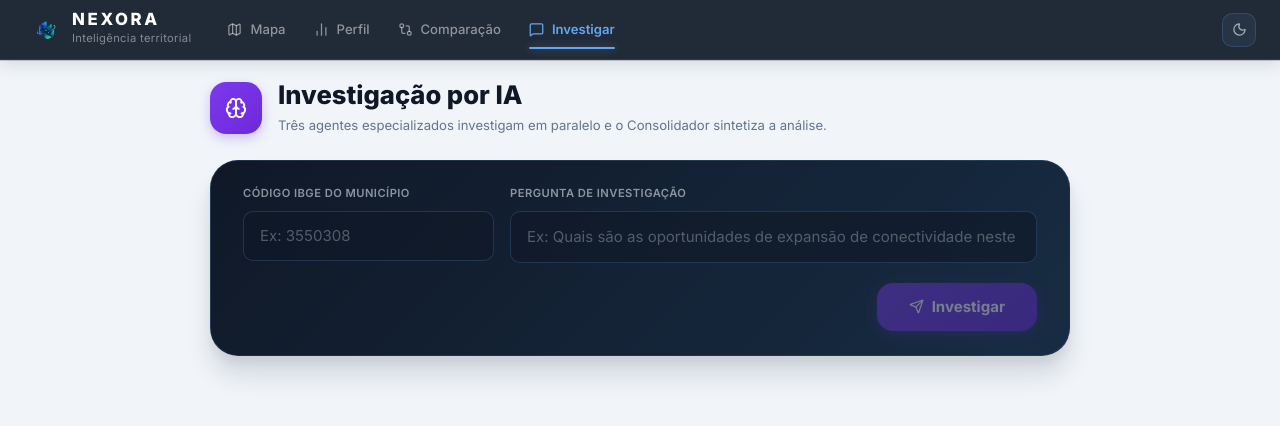
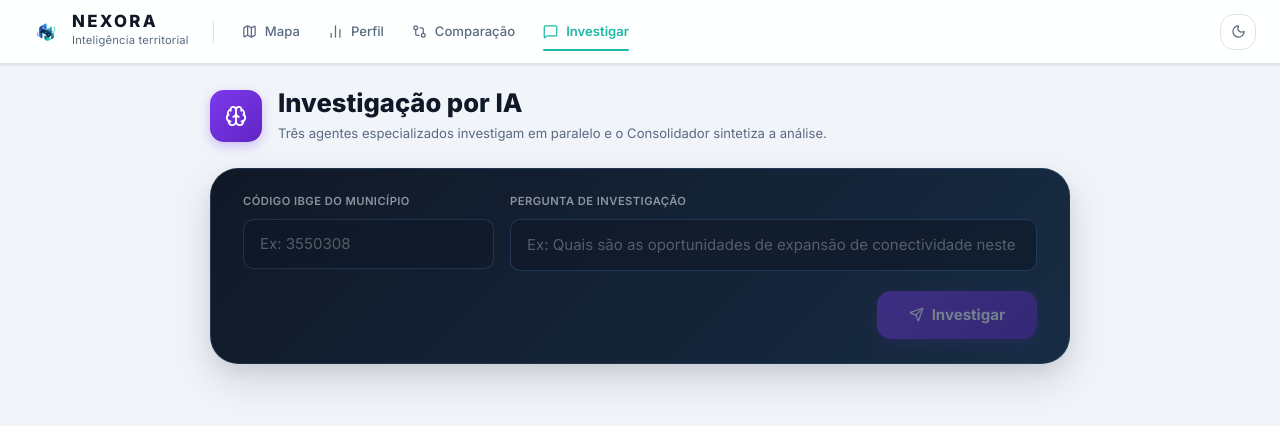
Before and after one commit to pietrobellacosadev/NEXORA, a React (Vite) app in the folder frontend/: page /investigar in a window 1280 px wide. Shown: the top 426 px of the page. Built offline with nearby package versions, Linux system fonts and the light colour scheme.

Commit message:
redesign: nova paleta e tokens — azul profundo, verde tecnológico, azul conexão

```diff
--- a/frontend/src/components/layout/AppLayout.css
+++ b/frontend/src/components/layout/AppLayout.css
@@ -6,21 +6,21 @@
 
 .app-layout__main {
   flex: 1;
-  padding: var(--sp-5) 0 var(--sp-10);
+  padding: var(--sp-6) 0 var(--sp-12);
 }
 
 .app-layout__container {
   max-width: var(--max-width);
   margin: 0 auto;
-  padding: 0 var(--sp-5);
+  padding: 0 var(--sp-6);
 }
 
-@media (max-width: 720px) {
+/* Mobile: espaço para bottom nav */
+@media (max-width: 768px) {
   .app-layout__main {
     padding-bottom: calc(72px + env(safe-area-inset-bottom, 0px));
   }
-
   .app-layout__container {
-    padding: 0 var(--sp-3);
+    padding: 0 var(--sp-4);
   }
 }
--- a/frontend/src/components/layout/TopBar.css
+++ b/frontend/src/components/layout/TopBar.css
@@ -1,17 +1,17 @@
 /* ═══════════════════════════════════════════════════════════════════════════
-   TopBar — barra de navegação principal
+   TopBar + Bottom Nav
    ═══════════════════════════════════════════════════════════════════════════ */
+
 .topbar {
   position: sticky;
   top: 0;
   z-index: var(--z-overlay);
   height: var(--nav-height);
-  /* Deep dark premium background */
-  background: color-mix(in srgb, #101827 92%, transparent);
-  backdrop-filter: blur(20px) saturate(160%);
-  -webkit-backdrop-filter: blur(20px) saturate(160%);
-  border-bottom: 1px solid rgba(99,167,242,.14);
-  box-shadow: 0 1px 0 rgba(0,0,0,.18), 0 4px 16px rgba(16,24,39,.12);
+  background: color-mix(in srgb, var(--color-card) 92%, transparent);
+  backdrop-filter: blur(20px) saturate(180%);
+  -webkit-backdrop-filter: blur(20px) saturate(180%);
+  border-bottom: 1px solid var(--color-line);
+  box-shadow: 0 1px 0 var(--color-line), var(--shadow-sm);
 }
 
 .topbar__inner {
@@ -21,7 +21,7 @@
   height: 100%;
   display: flex;
   align-items: center;
-  gap: var(--sp-4);
+  gap: var(--sp-3);
 }
 
 /* ── Marca ──────────────────────────────────────────────────────────────── */
@@ -32,38 +32,42 @@
   text-decoration: none;
   flex-shrink: 0;
   padding: var(--sp-1) var(--sp-2);
-  border-radius: var(--r-md);
+  border-radius: var(--r-lg);
   transition: background var(--t-fast) var(--ease-out);
 }
-
-.topbar__brand:hover {
-  background: rgba(99,167,242,.1);
-  text-decoration: none;
-}
+.topbar__brand:hover { background: var(--color-highlight); text-decoration: none; }
 
 .topbar__logo-img {
-  display: block;
   width: 28px;
   height: 28px;
-  object-fit: contain;
   flex-shrink: 0;
+  display: block;
 }
 
 .topbar__name {
   display: block;
   font-size: var(--text-md);
   font-weight: 800;
-  letter-spacing: 0.16em;
-  color: #fff;
+  letter-spacing: 0.14em;
+  color: var(--color-ink);
   line-height: 1;
 }
 
 .topbar__tagline {
   display: block;
   font-size: var(--text-xs);
-  color: rgba(255,255,255,.45);
-  letter-spacing: 0.03em;
+  color: var(--color-muted);
+  letter-spacing: 0.02em;
   margin-top: 2px;
+}
+
+/* ── Separador ──────────────────────────────────────────────────────────── */
+.topbar__divider {
+  width: 1px;
+  height: 22px;
+  background: var(--color-line);
+  flex-shrink: 0;
+  margin: 0 var(--sp-1);
 }
 
 /* ── Navegação ──────────────────────────────────────────────────────────── */
@@ -82,20 +86,19 @@
   border-radius: var(--r-md);
   font-size: var(--text-sm);
   font-weight: 500;
-  color: rgba(255,255,255,.5);
+  color: var(--color-muted);
   text-decoration: none;
-  transition: color var(--t-fast) var(--ease-out), background var(--t-fast) var(--ease-out);
+  transition: color var(--t-fast) var(--ease-out),
+              background var(--t-fast) var(--ease-out);
   white-space: nowrap;
 }
-
 .topbar__link:hover {
-  color: rgba(255,255,255,.9);
-  background: rgba(99,167,242,.12);
+  color: var(--color-ink);
+  background: var(--color-highlight);
   text-decoration: none;
 }
-
 .topbar__link--active {
-  color: #63A7F2;
+  color: var(--color-accent);
   font-weight: 600;
 }
 
@@ -105,9 +108,8 @@
   left: var(--sp-3);
   right: var(--sp-3);
   height: 2px;
-  background: #63A7F2;
+  background: var(--color-accent);
   border-radius: var(--r-full);
-  box-shadow: 0 0 8px rgba(99,167,242,.5);
 }
 
 /* ── Ações ──────────────────────────────────────────────────────────────── */
@@ -121,70 +123,69 @@
 .topbar__action-btn {
   display: grid;
   place-items: center;
-  width: 34px;
-  height: 34px;
-  border: 1px solid rgba(99,167,242,.2);
-  border-radius: var(--r-md);
-  background: rgba(99,167,242,.08);
-  color: rgba(255,255,255,.6);
+  width: 36px;
+  height: 36px;
+  border: 1.5px solid var(--color-line);
+  border-radius: var(--r-lg);
+  background: var(--color-card);
+  color: var(--color-muted);
   transition: border-color var(--t-fast), color var(--t-fast), background var(--t-fast);
-  cursor: pointer;
+}
+.topbar__action-btn:hover {
+  border-color: var(--color-accent);
+  color: var(--color-accent);
+  background: var(--color-accent-lt);
 }
 
-.topbar__action-btn:hover {
-  border-color: #63A7F2;
-  color: #63A7F2;
-  background: rgba(99,167,242,.18);
-}
-
-/* ── Bottom nav (mobile only) ────────────────────────────────────────────── */
-.bottomnav {
+/* ── Bottom Navigation (mobile) ─────────────────────────────────────────── */
+.bottom-nav {
   display: none;
-}
-
-@media (max-width: 768px) {
-  .bottomnav {
-    display: flex;
   position: fixed;
   bottom: 0;
   left: 0;
   right: 0;
   z-index: var(--z-overlay);
-    height: 60px;
-    background: color-mix(in srgb, #101827 96%, transparent);
-    backdrop-filter: blur(20px) saturate(160%);
-    -webkit-backdrop-filter: blur(20px) saturate(160%);
-    border-top: 1px solid rgba(99,167,242,.14);
-    box-shadow: 0 -1px 0 rgba(0,0,0,.18), 0 -4px 16px rgba(16,24,39,.14);
+  height: calc(60px + env(safe-area-inset-bottom, 0px));
   padding-bottom: env(safe-area-inset-bottom, 0px);
+  background: color-mix(in srgb, var(--color-card) 96%, transparent);
+  backdrop-filter: blur(20px) saturate(180%);
+  -webkit-backdrop-filter: blur(20px) saturate(180%);
+  border-top: 1px solid var(--color-line);
+  box-shadow: 0 -1px 0 var(--color-line), 0 -4px 12px rgba(16,24,39,.08);
+  align-items: stretch;
 }
 
-  .bottomnav__item {
+.bottom-nav__item {
   flex: 1;
   display: flex;
   flex-direction: column;
   align-items: center;
   justify-content: center;
   gap: 3px;
+  font-size: 0.65rem;
+  font-weight: 500;
+  color: var(--color-muted);
   text-decoration: none;
-    color: rgba(255,255,255,.4);
-    font-size: 10px;
-    font-weight: 500;
   transition: color var(--t-fast);
-    padding: 8px 0;
+  padding-bottom: 2px;
+}
+.bottom-nav__item:hover { text-decoration: none; }
+.bottom-nav__item--active {
+  color: var(--color-accent);
+  font-weight: 700;
+}
+.bottom-nav__item--active svg {
+  filter: drop-shadow(0 0 4px color-mix(in srgb, var(--color-accent) 60%, transparent));
 }
 
-  .bottomnav__item:hover,
-  .bottomnav__item--active {
-    color: #63A7F2;
-    text-decoration: none;
+/* ── Responsivo ─────────────────────────────────────────────────────────── */
+@media (max-width: 768px) {
+  .topbar__tagline       { display: none; }
+  .topbar__link span     { display: none; }
+  .topbar__link          { padding: var(--sp-2); gap: 0; }
+  .topbar__inner         { padding: 0 var(--sp-4); gap: var(--sp-2); }
+  .topbar__brand-text    { display: none; }
+  .topbar__divider       { display: none; }
+  .topbar__nav           { display: none; }
+  .bottom-nav            { display: flex; }
 }
-}
-
-/* ── Responsivo desktop ──────────────────────────────────────────────────── */
-@media (max-width: 768px) {
-  .topbar__tagline { display: none; }
-  .topbar__nav     { display: none; }
-  .topbar__inner   { padding: 0 var(--sp-4); }
-  .topbar__brand-text { display: none; }
-}
--- a/frontend/src/components/layout/TopBar.tsx
+++ b/frontend/src/components/layout/TopBar.tsx
@@ -12,9 +12,9 @@ interface TopBarProps {
 }
 
 const NAV_ITEMS = [
-  { to: '/mapa',       label: 'Mapa',        icon: Map           },
-  { to: '/perfil',     label: 'Perfil',      icon: BarChart2     },
-  { to: '/comparar',   label: 'Comparação',  icon: GitCompare    },
+  { to: '/mapa',       label: 'Mapa',        icon: Map         },
+  { to: '/perfil',     label: 'Perfil',      icon: BarChart2   },
+  { to: '/comparar',   label: 'Comparação',  icon: GitCompare  },
   { to: '/investigar', label: 'Investigar',  icon: MessageSquare },
 ]
 
@@ -31,8 +31,8 @@ export default function TopBar({ theme, onToggleTheme }: TopBarProps) {
               src="/nexora-icon.svg"
               alt="NEXORA"
               className="topbar__logo-img"
-              width={28}
-              height={28}
+              width="28"
+              height="28"
             />
             <div className="topbar__brand-text">
               <span className="topbar__name">NEXORA</span>
@@ -40,7 +40,10 @@ export default function TopBar({ theme, onToggleTheme }: TopBarProps) {
             </div>
           </NavLink>
 
-          {/* Navegação desktop */}
+          {/* Separador */}
+          <div className="topbar__divider" aria-hidden="true" />
+
+          {/* Navegação */}
           <nav className="topbar__nav" aria-label="Navegação principal">
             {NAV_ITEMS.map(({ to, label, icon: Icon }) => {
               const active = location.pathname.startsWith(to)
@@ -56,7 +59,7 @@ export default function TopBar({ theme, onToggleTheme }: TopBarProps) {
                     <motion.span
                       className="topbar__link-indicator"
                       layoutId="nav-indicator"
-                      transition={{ type: 'spring', stiffness: 380, damping: 32 }}
+                      transition={{ type: 'spring', stiffness: 400, damping: 34 }}
                     />
                   )}
                 </NavLink>
@@ -70,7 +73,7 @@ export default function TopBar({ theme, onToggleTheme }: TopBarProps) {
               className="topbar__action-btn"
               onClick={onToggleTheme}
               aria-label={theme === 'dark' ? 'Tema claro' : 'Tema escuro'}
-              whileTap={{ scale: 0.9 }}
+              whileTap={{ scale: 0.90 }}
               whileHover={{ scale: 1.06 }}
             >
               {theme === 'dark' ? <Sun size={15} /> : <Moon size={15} />}
@@ -80,14 +83,14 @@ export default function TopBar({ theme, onToggleTheme }: TopBarProps) {
       </header>
 
       {/* Bottom navigation — mobile only */}
-      <nav className="bottomnav" aria-label="Navegação mobile">
+      <nav className="bottom-nav" aria-label="Navegação mobile">
         {NAV_ITEMS.map(({ to, label, icon: Icon }) => {
           const active = location.pathname.startsWith(to)
           return (
             <NavLink
               key={to}
               to={to}
-              className={`bottomnav__item${active ? ' bottomnav__item--active' : ''}`}
+              className={`bottom-nav__item${active ? ' bottom-nav__item--active' : ''}`}
             >
               <Icon size={20} aria-hidden="true" />
               <span>{label}</span>
--- a/frontend/src/styles/tokens.css
+++ b/frontend/src/styles/tokens.css
@@ -1,65 +1,73 @@
 /* ═══════════════════════════════════════════════════════════════════════════
-   NEXORA — Design Tokens v3
-   Paleta: Azul profundo #101827 · Azul petróleo #172C43
-           Verde tecnológico #20B8A5 · Azul conexão #63A7F2
-           Cinza claro #F1F5F9
+   NEXORA — Design Tokens v3  |  Paleta: azul profundo · verde tecnológico
    ═══════════════════════════════════════════════════════════════════════════ */
 
 :root {
   /* ── Cores neutras ──────────────────────────────────────────────────────── */
-  --color-ink:        #101827;
-  --color-paper:      #F1F5F9;
+  --color-ink:        #101827;   /* azul profundo */
+  --color-paper:      #F1F5F9;   /* cinza claro   */
   --color-card:       #ffffff;
-  --color-line:       #e2e8f0;
-  --color-muted:      #64748b;
-  --color-highlight:  #eef2f7;
+  --color-line:       #dde3ed;
+  --color-muted:      #5a6a82;
+  --color-highlight:  #eaf0f8;
+  --color-surface:    #f7fafc;
 
-  /* ── Pilar Mercado (azul conexão #63A7F2) ─────────────────────────────── */
-  --color-market:      #63A7F2;
-  --color-market-lt:   #eaf3fe;
-  --color-market-dk:   #3b82f6;
-  --color-market-mid:  #7dbaf5;
+  /* ── Pilar Mercado (azul conexão) ─────────────────────────────────────── */
+  --color-market:      #2d7dd2;
+  --color-market-lt:   #eaf3ff;
+  --color-market-dk:   #1a5fa8;
+  --color-market-mid:  #63A7F2;
 
-  /* ── Pilar Social (verde tecnológico #20B8A5) ─────────────────────────── */
+  /* ── Pilar Social (verde tecnológico) ────────────────────────────────── */
   --color-social:      #20B8A5;
-  --color-social-lt:   #e6f9f7;
-  --color-social-dk:   #178a7a;
-  --color-social-mid:  #3dd5c4;
+  --color-social-lt:   #e6faf8;
+  --color-social-dk:   #178f80;
+  --color-social-mid:  #34d4bf;
 
-  /* ── IA / Consolidador (violeta harmonizado) ──────────────────────────── */
+  /* ── IA / Consolidador (violeta) ──────────────────────────────────────── */
   --color-ai:          #7c3aed;
-  --color-ai-lt:       #f0ebff;
-  --color-ai-dk:       #6d28d9;
+  --color-ai-lt:       #f3efff;
+  --color-ai-dk:       #6025c4;
+
+  /* ── Accent / destaque principal ─────────────────────────────────────── */
+  --color-accent:      #20B8A5;
+  --color-accent-lt:   #e6faf8;
+  --color-link:        #63A7F2;
 
   /* ── Alerta / dado ausente ────────────────────────────────────────────── */
   --color-warn:        #d97706;
-  --color-warn-lt:     #fffbeb;
+  --color-warn-lt:     #fff8ed;
   --color-warn-dk:     #b45309;
 
   /* ── Erro ─────────────────────────────────────────────────────────────── */
   --color-error:       #dc2626;
   --color-error-lt:    #fef2f2;
 
+  /* ── Sucesso ──────────────────────────────────────────────────────────── */
+  --color-ok:          #16a34a;
+  --color-ok-lt:       #f0fdf4;
+
   /* ── Gradientes ───────────────────────────────────────────────────────── */
-  --gradient-hero:    linear-gradient(135deg, #101827 0%, #172C43 60%, #0d3d36 100%);
-  --gradient-market:  linear-gradient(135deg, #63A7F2, #3b82f6);
-  --gradient-social:  linear-gradient(135deg, #20B8A5, #178a7a);
-  --gradient-ai:      linear-gradient(135deg, #7c3aed, #6d28d9);
-  --gradient-card:    linear-gradient(145deg, #ffffff 0%, #f8fafc 100%);
+  --gradient-hero:    linear-gradient(135deg, #101827 0%, #172C43 45%, #0d3d36 100%);
+  --gradient-market:  linear-gradient(135deg, #2d7dd2, #1a5fa8);
+  --gradient-social:  linear-gradient(135deg, #20B8A5, #178f80);
+  --gradient-ai:      linear-gradient(135deg, #7c3aed, #6025c4);
+  --gradient-accent:  linear-gradient(135deg, #20B8A5, #63A7F2);
+  --gradient-card:    linear-gradient(145deg, #ffffff 0%, #f7fafc 100%);
 
   /* ── Tipografia ───────────────────────────────────────────────────────── */
-  --font-sans:        "Inter", "Segoe UI", system-ui, -apple-system, sans-serif;
-  --font-mono:        "JetBrains Mono", "Fira Code", "Cascadia Code", monospace;
+  --font-sans:  "Inter", "Segoe UI", system-ui, -apple-system, sans-serif;
+  --font-mono:  "JetBrains Mono", "Fira Code", "Cascadia Code", monospace;
 
-  --text-xs:    0.70rem;   /* 11.2px */
-  --text-sm:    0.82rem;   /* 13.1px */
-  --text-base:  0.94rem;   /* 15px   */
-  --text-md:    1.05rem;   /* 16.8px */
-  --text-lg:    1.18rem;   /* 18.9px */
-  --text-xl:    1.35rem;   /* 21.6px */
-  --text-2xl:   1.6rem;    /* 25.6px */
-  --text-3xl:   2rem;      /* 32px   */
-  --text-4xl:   2.5rem;    /* 40px   */
+  --text-xs:    0.70rem;
+  --text-sm:    0.82rem;
+  --text-base:  0.94rem;
+  --text-md:    1.05rem;
+  --text-lg:    1.18rem;
+  --text-xl:    1.35rem;
+  --text-2xl:   1.6rem;
+  --text-3xl:   2rem;
+  --text-4xl:   2.5rem;
 
   --leading-tight:  1.2;
   --leading-snug:   1.4;
@@ -80,31 +88,32 @@
   /* ── Raios de borda ───────────────────────────────────────────────────── */
   --r-sm:   6px;
   --r-md:   10px;
-  --r-lg:   16px;
+  --r-lg:   14px;
   --r-xl:   20px;
   --r-2xl:  28px;
   --r-full: 9999px;
 
   /* ── Sombras ──────────────────────────────────────────────────────────── */
-  --shadow-xs:    0 1px 2px rgba(16,24,39,.05);
-  --shadow-sm:    0 1px 3px rgba(16,24,39,.08), 0 1px 2px rgba(16,24,39,.04);
-  --shadow-md:    0 4px 6px rgba(16,24,39,.07), 0 2px 4px rgba(16,24,39,.04);
-  --shadow-lg:    0 10px 15px rgba(16,24,39,.09), 0 4px 6px rgba(16,24,39,.04);
-  --shadow-xl:    0 20px 25px rgba(16,24,39,.12), 0 8px 10px rgba(16,24,39,.05);
-  --shadow-inset: inset 0 1px 2px rgba(16,24,39,.06);
+  --shadow-xs:  0 1px 2px rgba(16,24,39,.06);
+  --shadow-sm:  0 1px 4px rgba(16,24,39,.08), 0 1px 2px rgba(16,24,39,.04);
+  --shadow-md:  0 4px 12px rgba(16,24,39,.10), 0 2px 4px rgba(16,24,39,.05);
+  --shadow-lg:  0 8px 24px rgba(16,24,39,.12), 0 4px 8px rgba(16,24,39,.06);
+  --shadow-xl:  0 16px 40px rgba(16,24,39,.14), 0 8px 16px rgba(16,24,39,.06);
+  --shadow-glow-teal: 0 0 20px rgba(32,184,165,.25);
+  --shadow-glow-blue: 0 0 20px rgba(99,167,242,.25);
 
   /* ── Transições ───────────────────────────────────────────────────────── */
   --ease-out:   cubic-bezier(0.16, 1, 0.3, 1);
   --ease-in:    cubic-bezier(0.4, 0, 1, 1);
   --ease-inout: cubic-bezier(0.4, 0, 0.2, 1);
   --t-fast:   120ms;
-  --t-normal: 200ms;
-  --t-slow:   350ms;
+  --t-normal: 220ms;
+  --t-slow:   380ms;
 
   /* ── Layout ───────────────────────────────────────────────────────────── */
   --max-width:     1280px;
-  --sidebar-width: 280px;
-  --nav-height:    60px;
+  --sidebar-width: 300px;
+  --nav-height:    64px;
 
   /* ── Z-index ──────────────────────────────────────────────────────────── */
   --z-base:    0;
@@ -117,42 +126,68 @@
 /* ── Tema escuro ─────────────────────────────────────────────────────────── */
 @media (prefers-color-scheme: dark) {
   :root:not([data-theme="light"]) {
-    --color-ink:        #F1F5F9;
+    --color-ink:        #edf2f7;
     --color-paper:      #101827;
     --color-card:       #172C43;
-    --color-line:       #1e3a5f;
-    --color-muted:      #94a3b8;
-    --color-highlight:  #172C43;
-    --color-market:     #7dbaf5;
-    --color-market-lt:  #0f2744;
-    --color-social:     #3dd5c4;
-    --color-social-lt:  #062e2a;
+    --color-line:       #223350;
+    --color-muted:      #8ba3c0;
+    --color-highlight:  #1a2f4a;
+    --color-surface:    #141e2d;
+    --color-market:     #63A7F2;
+    --color-market-lt:  #172340;
+    --color-market-dk:  #93c5fd;
+    --color-market-mid: #7bb8f7;
+    --color-social:     #34d4bf;
+    --color-social-lt:  #0d2e2b;
+    --color-social-dk:  #5fe0cf;
+    --color-social-mid: #4ddec9;
     --color-ai:         #a78bfa;
-    --color-ai-lt:      #2e1065;
+    --color-ai-lt:      #2a1854;
+    --color-ai-dk:      #c4b5fd;
+    --color-accent:     #34d4bf;
+    --color-accent-lt:  #0d2e2b;
+    --color-link:       #7bb8f7;
     --color-warn:       #fbbf24;
-    --color-warn-lt:    #451a03;
+    --color-warn-lt:    #2d1800;
     --color-error:      #f87171;
-    --color-error-lt:   #450a0a;
-    --gradient-card:    linear-gradient(145deg, #172C43 0%, #0f1e30 100%);
+    --color-error-lt:   #2d0808;
+    --gradient-hero:    linear-gradient(135deg, #0a1120 0%, #101827 45%, #0b2420 100%);
+    --gradient-card:    linear-gradient(145deg, #172C43 0%, #1a3050 100%);
+    --shadow-sm:  0 1px 4px rgba(0,0,0,.3);
+    --shadow-md:  0 4px 12px rgba(0,0,0,.35);
+    --shadow-lg:  0 8px 24px rgba(0,0,0,.4);
   }
 }
 
 :root[data-theme="dark"] {
-  --color-ink:        #F1F5F9;
+  --color-ink:        #edf2f7;
   --color-paper:      #101827;
   --color-card:       #172C43;
-  --color-line:       #1e3a5f;
-  --color-muted:      #94a3b8;
-  --color-highlight:  #172C43;
-  --color-market:     #7dbaf5;
-  --color-market-lt:  #0f2744;
-  --color-social:     #3dd5c4;
-  --color-social-lt:  #062e2a;
+  --color-line:       #223350;
+  --color-muted:      #8ba3c0;
+  --color-highlight:  #1a2f4a;
+  --color-surface:    #141e2d;
+  --color-market:     #63A7F2;
+  --color-market-lt:  #172340;
+  --color-market-dk:  #93c5fd;
+  --color-market-mid: #7bb8f7;
+  --color-social:     #34d4bf;
+  --color-social-lt:  #0d2e2b;
+  --color-social-dk:  #5fe0cf;
+  --color-social-mid: #4ddec9;
   --color-ai:         #a78bfa;
-  --color-ai-lt:      #2e1065;
+  --color-ai-lt:      #2a1854;
+  --color-ai-dk:      #c4b5fd;
+  --color-accent:     #34d4bf;
+  --color-accent-lt:  #0d2e2b;
+  --color-link:       #7bb8f7;
   --color-warn:       #fbbf24;
-  --color-warn-lt:    #451a03;
+  --color-warn-lt:    #2d1800;
   --color-error:      #f87171;
-  --color-error-lt:   #450a0a;
-  --gradient-card:    linear-gradient(145deg, #172C43 0%, #0f1e30 100%);
+  --color-error-lt:   #2d0808;
+  --gradient-hero:    linear-gradient(135deg, #0a1120 0%, #101827 45%, #0b2420 100%);
+  --gradient-card:    linear-gradient(145deg, #172C43 0%, #1a3050 100%);
+  --shadow-sm:  0 1px 4px rgba(0,0,0,.3);
+  --shadow-md:  0 4px 12px rgba(0,0,0,.35);
+  --shadow-lg:  0 8px 24px rgba(0,0,0,.4);
 }
```
Lines whose indentation alone changed are shown as unchanged.
